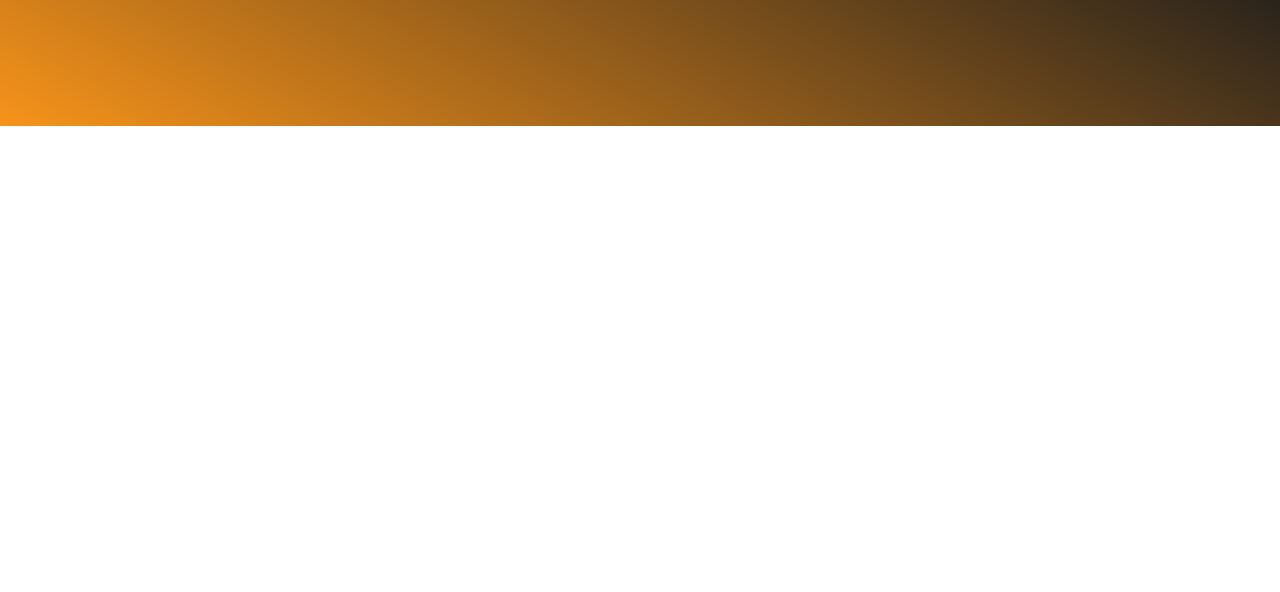
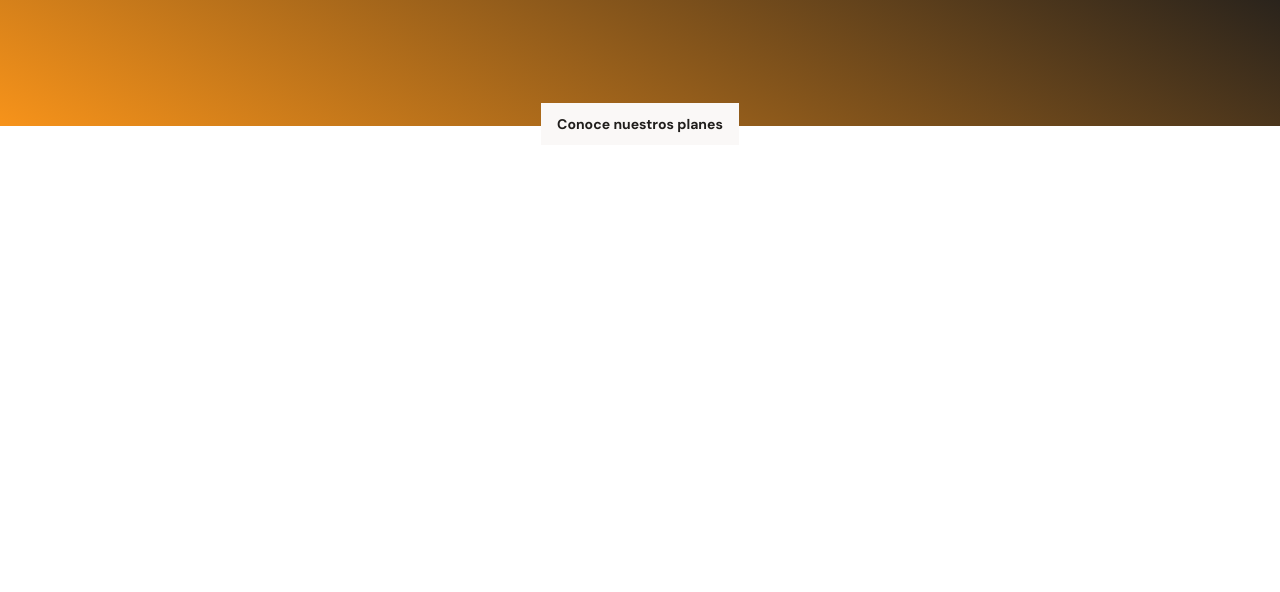
Before and after one commit to BrickRock/mobile-first, a plain HTML site: page index.html in a window 1280 px wide. Shown: the part 208-800 px from the top of the page. Drawn offline with Linux system fonts and the light colour scheme.

Commit message:
un leve cambio

```diff
--- a/css/mobile.css
+++ b/css/mobile.css
@@ -60,5 +60,11 @@ html{
 
 .header__enlace{
     font-weight: 700;
+    position: absolute;
+    bottom: -1.9rem;
     font-size: 1.4rem;
+    color: var(--warm-black);
+    text-decoration: none;
+    background-color: #FAF8F7;
+    padding: 1.2rem 1.6rem;
 }
```
